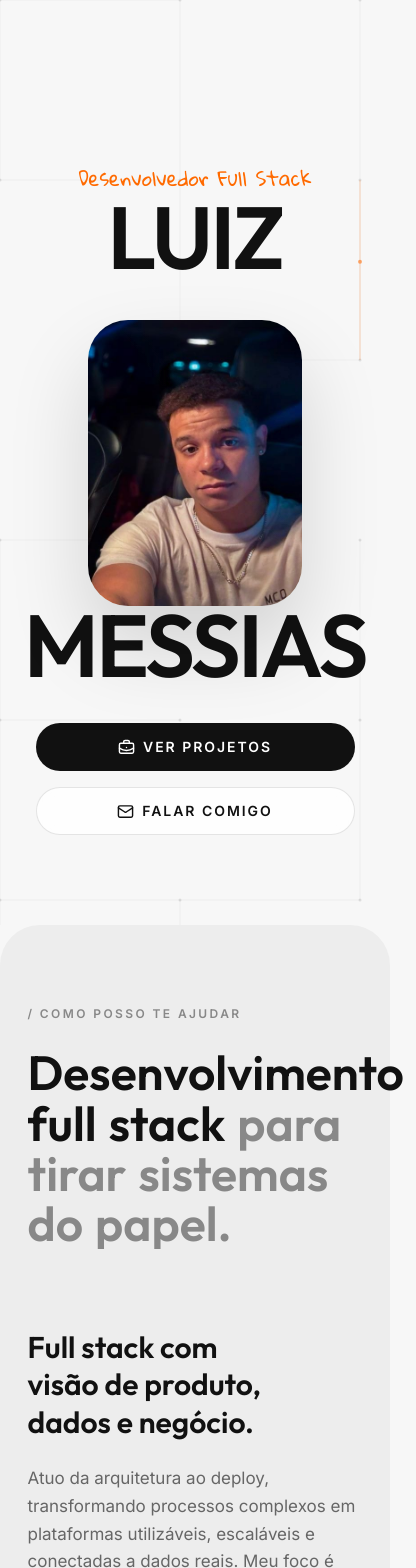
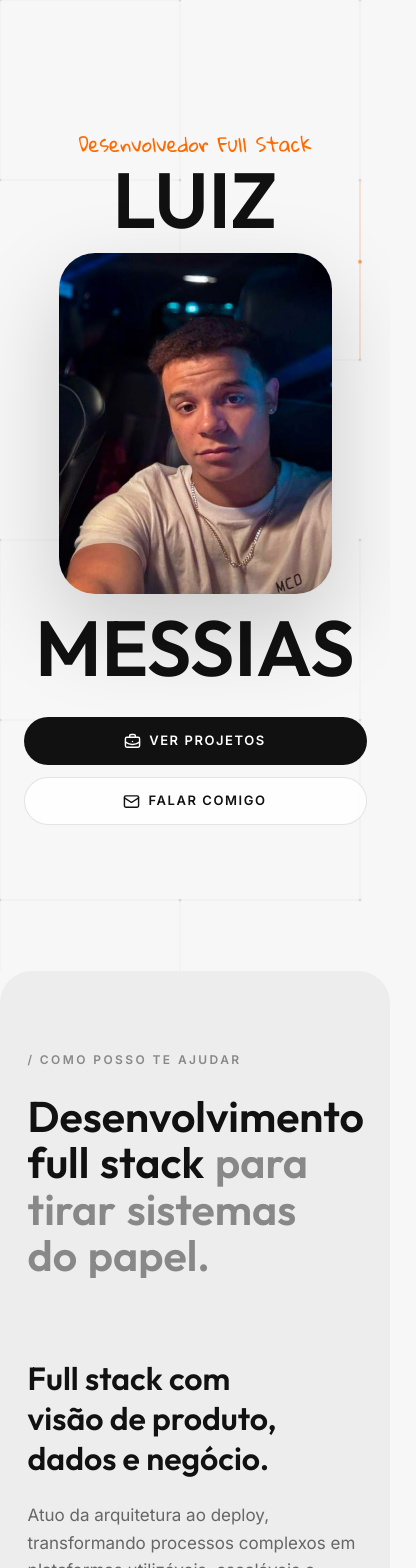
Before and after one commit to luizmessiaass/portif-lio, a Next.js app: page / in a window 390 px wide. Shown: the top 1568 px of the page, 416 px wide, since content can reach past the window. Built offline with nearby package versions, Linux system fonts and the light colour scheme.

Commit message:
Improve portfolio responsiveness

```diff
--- a/eslint.config.mjs
+++ b/eslint.config.mjs
@@ -12,6 +12,7 @@ const eslintConfig = defineConfig([
     "out/**",
     "build/**",
     "next-env.d.ts",
+    ".codex-tmp/**",
     "pw_audit.mjs",
   ]),
 ]);
--- a/src/app/globals.css
+++ b/src/app/globals.css
@@ -16,7 +16,16 @@
   *, *::before, *::after { box-sizing: border-box; margin: 0; padding: 0; }
 }
 
-html { -webkit-font-smoothing: antialiased; }
+html {
+  width: 100%;
+  max-width: 100%;
+  overflow-x: hidden;
+  -webkit-font-smoothing: antialiased;
+}
+
+@supports (overflow: clip) {
+  html { overflow-x: clip; }
+}
 
 /* Global custom selection */
 ::selection {
@@ -31,7 +40,32 @@ body {
   font-size: 16px;
   letter-spacing: 0;
   line-height: 1.5;
+  width: 100%;
+  max-width: 100%;
   overflow-x: hidden;
+  overscroll-behavior-x: none;
+  text-rendering: optimizeLegibility;
+}
+
+@supports (overflow: clip) {
+  body { overflow-x: clip; }
+}
+
+main, section, header, footer {
+  max-width: 100%;
+}
+
+img, svg, canvas, video {
+  max-width: 100%;
+}
+
+.hide-scrollbar {
+  -ms-overflow-style: none;
+  scrollbar-width: none;
+}
+
+.hide-scrollbar::-webkit-scrollbar {
+  display: none;
 }
 
 /* Hide standard cursor on desktop — custom GSAP cursor takes over */
--- a/src/components/Navbar.tsx
+++ b/src/components/Navbar.tsx
@@ -46,7 +46,7 @@ export function Navbar() {
 
   const navLinks = [
     { name: "Início", href: "/#hero" },
-    { name: "Full Stack", href: "/#about" },
+    { name: "Sobre", href: "/#about" },
     { name: "Projetos", href: "/projetos" },
     { name: "Contato", href: "/#contact" },
   ];
@@ -64,7 +64,7 @@ export function Navbar() {
 
       <nav
         data-cursor="hover"
-        className={`fixed bottom-8 left-2 right-2 z-[9999] translate-x-0 backdrop-blur-xl rounded-full p-2 shadow-2xl flex items-center justify-center gap-1 transition-all duration-500 hover:scale-[1.02] sm:left-1/2 sm:right-auto sm:-translate-x-1/2 sm:gap-4 ${
+        className={`fixed bottom-5 left-2 right-2 z-[9999] max-w-[calc(100vw-1rem)] translate-x-0 overflow-hidden rounded-full p-1.5 shadow-2xl backdrop-blur-xl transition-all duration-500 sm:bottom-8 sm:left-1/2 sm:right-auto sm:-translate-x-1/2 sm:p-2 sm:hover:scale-[1.02] ${
           scrolled
             ? "bg-[#111]/90 border border-white/10"
             : "bg-[#111]/70 border border-white/15"
@@ -74,32 +74,34 @@ export function Navbar() {
             : "pointer-events-none opacity-0 translate-y-5"
         }`}
       >
-        <div className="pl-4 text-[#888] text-xs font-general tabular-nums whitespace-nowrap hidden sm:block tracking-widest">
+        <div className="flex min-w-0 items-center justify-center gap-0.5 sm:gap-4">
+          <div className="hidden whitespace-nowrap pl-4 font-general text-xs tabular-nums tracking-widest text-[#888] sm:block">
             {time || "00:00:00"} SP
           </div>
 
-        <div className="w-[1px] h-4 bg-white/10 hidden sm:block" />
+          <div className="hidden h-4 w-[1px] bg-white/10 sm:block" />
 
-        <div className="flex items-center gap-1">
+          <div className="flex min-w-0 items-center gap-0.5 sm:gap-1">
             {navLinks.map((link) => (
               <Link
                 key={link.name}
                 href={link.href}
-              className="px-3 py-3 sm:px-5 sm:py-2.5 text-[13px] font-general font-medium rounded-full text-white transition-all duration-300 hover:bg-white/5 hover:text-[#ff4d00] min-h-[44px] flex items-center"
+                className="flex min-h-[42px] min-w-0 items-center rounded-full px-2.5 font-general text-[12px] font-medium text-white transition-all duration-300 hover:bg-white/5 hover:text-[#ff4d00] sm:min-h-[44px] sm:px-5 sm:py-2.5 sm:text-[13px]"
               >
                 {link.name}
               </Link>
             ))}
           </div>
 
-        <div className="w-[1px] h-4 bg-white/10" />
+          <div className="h-4 w-[1px] shrink-0 bg-white/10" />
 
           <button
             onClick={handleCopyEmail}
-          className="px-4 py-3 sm:px-5 sm:py-2.5 text-[13px] font-general font-medium rounded-full text-black bg-white transition-all duration-300 hover:bg-[#ff4d00] hover:text-white min-h-[44px]"
+            className="min-h-[42px] shrink-0 rounded-full bg-white px-3 font-general text-[12px] font-medium text-black transition-all duration-300 hover:bg-[#ff4d00] hover:text-white sm:min-h-[44px] sm:px-5 sm:py-2.5 sm:text-[13px]"
           >
             Email
           </button>
+        </div>
       </nav>
     </>
   );
--- a/src/sections/About.tsx
+++ b/src/sections/About.tsx
@@ -58,12 +58,12 @@ export function About() {
   const h2Words2 = ["para", "tirar", "sistemas", "do", "papel."];
 
   return (
-    <section id="about" className="relative w-full rounded-[40px] bg-[#ededed] px-[5vw] py-20 sm:py-32 sm:rounded-[60px]" ref={containerRef}>
+    <section id="about" className="relative w-full overflow-x-clip rounded-[32px] bg-[#ededed] px-[clamp(1rem,5vw,5rem)] py-20 sm:rounded-[60px] sm:py-32" ref={containerRef}>
       <div className="about-header relative z-0 mx-auto mb-10 sm:mb-16 flex w-full max-w-[1300px] flex-col items-start px-2 sm:px-6">
         <span className="about-label mb-6 block font-general text-[12px] font-semibold uppercase tracking-[0.2em] text-[#888]">
           / Como posso te ajudar
         </span>
-        <h2 className="max-w-[920px] overflow-hidden font-clash text-5xl font-semibold leading-[1.05] tracking-normal text-[var(--color-dark)] text-balance sm:text-6xl lg:text-7xl">
+        <h2 className="max-w-[920px] overflow-hidden font-clash text-[clamp(2.55rem,11vw,4rem)] font-semibold leading-[1.08] tracking-normal text-[var(--color-dark)] text-balance sm:text-6xl lg:text-7xl">
           {h2Words1.map((word) => (
             <span key={word} className="about-h2-word mr-[0.25em] inline-block">
               {word}
@@ -82,7 +82,7 @@ export function About() {
       <div className="mx-auto flex w-full max-w-[1300px] flex-col gap-10 px-2 pt-10 sm:px-6 lg:flex-row lg:gap-20">
         <div className="about-left relative w-full lg:w-[35%]">
           <div className="flex flex-col gap-6 lg:sticky lg:top-40">
-            <h3 className="about-h3 font-clash text-3xl font-semibold leading-tight tracking-normal text-[var(--color-dark)] text-balance md:text-5xl">
+            <h3 className="about-h3 font-clash text-[clamp(2rem,8vw,3rem)] font-semibold leading-tight tracking-normal text-[var(--color-dark)] text-balance md:text-5xl">
               Full stack com visão de produto, dados e negócio.
             </h3>
             <p className="about-body max-w-[460px] font-general text-[17px] leading-relaxed text-[#666] text-pretty sm:text-lg">
@@ -96,12 +96,12 @@ export function About() {
           </div>
         </div>
 
-        <div className="flex w-full snap-x snap-mandatory gap-6 overflow-x-auto pb-12 lg:w-[65%] lg:flex-col lg:gap-8 lg:overflow-visible lg:pb-[10vh] hide-scrollbar -mx-[5vw] px-[5vw] lg:mx-0 lg:px-0">
+        <div className="-mx-[5vw] flex w-auto max-w-[100vw] snap-x snap-mandatory gap-4 overflow-x-auto overscroll-x-contain px-[5vw] pb-12 lg:mx-0 lg:w-[65%] lg:max-w-none lg:flex-col lg:gap-8 lg:overflow-visible lg:px-0 lg:pb-[10vh] hide-scrollbar">
           {capabilities.map((service, index) => (
             <div
               key={service.id}
               data-cursor="hover"
-              className="service-card flex min-h-[42vh] w-[85vw] shrink-0 snap-center flex-col justify-between overflow-hidden rounded-[32px] border border-black/5 bg-white p-8 shadow-[0_20px_50px_rgba(0,0,0,0.06)] transition-all duration-500 sm:w-[60vw] sm:p-12 lg:sticky lg:w-full lg:min-h-[38vh]"
+              className="service-card flex min-h-[420px] w-[84vw] shrink-0 snap-center flex-col justify-between overflow-hidden rounded-[28px] border border-black/5 bg-white p-6 shadow-[0_20px_50px_rgba(0,0,0,0.06)] transition-all duration-500 sm:w-[60vw] sm:p-12 lg:sticky lg:w-full lg:min-h-[38vh]"
               style={{
                 top: `calc(15vh + ${index * 40}px)`,
                 zIndex: index + 1,
@@ -112,10 +112,10 @@ export function About() {
                   {service.accent}
                 </span>
                 <div className="flex flex-wrap items-baseline gap-x-3 gap-y-1">
-                  <span className="font-clash text-4xl font-medium tracking-normal text-[var(--color-dark)] sm:text-5xl">
+                  <span className="font-clash text-[clamp(2rem,9vw,3rem)] font-medium tracking-normal text-[var(--color-dark)] sm:text-5xl">
                     {service.id}
                   </span>
-                  <h3 className="break-words font-clash text-4xl font-semibold leading-tight tracking-normal text-[var(--color-dark)] sm:text-5xl">
+                  <h3 className="break-words font-clash text-[clamp(2rem,9vw,3rem)] font-semibold leading-tight tracking-normal text-[var(--color-dark)] sm:text-5xl">
                     {service.title}
                   </h3>
                 </div>
--- a/src/sections/Contact.tsx
+++ b/src/sections/Contact.tsx
@@ -66,7 +66,7 @@ export function Contact() {
   }, []);
 
   return (
-    <section ref={containerRef} id="contact" className="relative w-full px-[5vw] pt-20 sm:pt-32 pb-10 bg-[#111] rounded-t-[40px] sm:rounded-t-[60px] flex flex-col items-center text-white mt-10 sm:mt-20">
+    <section ref={containerRef} id="contact" className="relative mt-10 flex w-full flex-col items-center overflow-x-clip rounded-t-[32px] bg-[#111] px-[clamp(1rem,5vw,5rem)] pb-28 pt-20 text-white sm:mt-20 sm:rounded-t-[60px] sm:pb-10 sm:pt-32">
 
       <div className="w-full max-w-[1300px] h-[1px] bg-white/10 mb-12 sm:mb-20" />
 
@@ -77,7 +77,7 @@ export function Contact() {
 
         <h2
           ref={textRef}
-          className="font-clash font-semibold text-[clamp(3.5rem,8vw,8.5rem)] leading-[0.9] text-white tracking-[-0.03em] mb-12 hover:text-[#ff6a00] transition-colors duration-500 cursor-pointer text-balance"
+          className="mb-12 cursor-pointer font-clash text-[clamp(2.8rem,13vw,8.5rem)] font-semibold leading-[0.94] tracking-normal text-white transition-colors duration-500 hover:text-[#ff6a00] text-balance sm:text-[clamp(4rem,8vw,8.5rem)]"
         >
           Precisa tirar um sistema do papel?
         </h2>
@@ -86,7 +86,7 @@ export function Contact() {
           ref={btnRef}
           data-cursor="hover"
           href="mailto:Luiz.messiaass@gmail.com"
-          className="group relative inline-flex items-center justify-center px-12 py-6 rounded-full bg-white text-[#111] font-general font-semibold text-xl overflow-hidden shadow-2xl"
+          className="group relative inline-flex min-h-[56px] w-full max-w-[25rem] items-center justify-center overflow-hidden rounded-full bg-white px-6 py-5 text-center font-general text-base font-semibold text-[#111] shadow-2xl sm:w-auto sm:max-w-none sm:px-12 sm:py-6 sm:text-xl"
         >
           <div className="absolute inset-0 bg-[#ff6a00] transition-transform duration-500 transform translate-y-[101%] group-hover:translate-y-0" />
           <span className="relative z-10 group-hover:text-white transition-colors duration-300">
--- a/src/sections/Hero.tsx
+++ b/src/sections/Hero.tsx
@@ -17,6 +17,7 @@ export function Hero() {
 
     const ctx = gsap.context(() => {
       const introDelay = isMobile ? 1.05 : 0.35;
+      const imageExitX = isMobile ? "68vw" : "48vw";
 
       gsap.fromTo(
         ".hero-image-pill",
@@ -44,22 +45,29 @@ export function Hero() {
         }
       );
 
-      if (isMobile) {
-        gsap.to(".hero-image-pill", {
-          y: -18,
+      gsap.fromTo(
+        ".hero-image-pill",
+        { x: 0, autoAlpha: 1, scale: 1 },
+        {
+          x: imageExitX,
+          autoAlpha: 0,
+          scale: isMobile ? 0.92 : 0.9,
+          rotate: isMobile ? 2 : 4,
           ease: "none",
+          immediateRender: false,
           scrollTrigger: {
             trigger: containerRef.current,
             start: "top top",
-            end: "bottom top",
-            scrub: 0.45,
+            end: isMobile ? "65% top" : "bottom top",
+            scrub: 0.7,
           },
-        });
-        return;
         }
+      );
+
+      if (isMobile) return;
 
       gsap.to(".text-left-part", {
-        y: "-15vh",
+        y: "-9vh",
         ease: "none",
         scrollTrigger: {
           trigger: containerRef.current,
@@ -70,19 +78,7 @@ export function Hero() {
       });
 
       gsap.to(".text-right-part", {
-        y: "-25vh",
-        ease: "none",
-        scrollTrigger: {
-          trigger: containerRef.current,
-          start: "top top",
-          end: "bottom top",
-          scrub: true,
-        },
-      });
-
-      gsap.to(".hero-image-pill", {
-        y: "5vh",
-        scale: 1.05,
+        y: "-14vh",
         ease: "none",
         scrollTrigger: {
           trigger: containerRef.current,
@@ -100,19 +96,19 @@ export function Hero() {
     <section
       ref={containerRef}
       id="hero"
-      className="relative flex min-h-[100svh] w-full flex-col justify-center overflow-hidden bg-[var(--color-bg)] px-[5vw] pb-12 pt-24 sm:pb-32 sm:pt-28 sm:min-h-[840px] lg:h-[112vh] lg:min-h-[900px]"
+      className="relative flex min-h-[100svh] w-full flex-col justify-center overflow-hidden overflow-x-clip bg-[var(--color-bg)] px-[clamp(1rem,5vw,5rem)] pb-28 pt-24 sm:min-h-[820px] sm:pb-32 sm:pt-28 lg:h-[108svh] lg:min-h-[840px] lg:pb-16 lg:pt-16"
     >
       <div className="absolute inset-0 z-0 bg-mesh mix-blend-overlay opacity-50 pointer-events-none" />
       <CircuitCanvas />
 
-      <div className="relative z-30 flex w-full flex-col items-center gap-6 pt-[8vh] pb-[5vh] lg:static lg:block">
+      <div className="relative z-30 mx-auto flex w-full max-w-[1500px] flex-col items-center justify-center gap-5 py-[4vh] lg:block lg:min-h-[760px] lg:py-0">
 
         {/* LUIZ */}
-        <div className="text-left-part w-full text-center lg:absolute lg:inset-x-[5vw] lg:top-[14vh] lg:w-auto lg:text-left">
+        <div className="text-left-part relative z-10 w-full max-w-full text-center lg:absolute lg:left-0 lg:top-[15%] lg:w-[58%] lg:text-left">
           <span className="mb-2 block font-gloria text-xl tracking-normal text-[var(--color-accent-orange)] sm:mb-3 sm:text-2xl">
             {profile.role}
           </span>
-          <h1 className="font-clash text-[clamp(5.5rem,18vw,8rem)] font-extrabold uppercase leading-[0.85] tracking-[-0.03em] text-[var(--color-dark)] lg:text-[13rem] xl:text-[16rem]">
+          <h1 className="max-w-full font-clash text-[clamp(4.2rem,20vw,8rem)] font-extrabold uppercase leading-[0.86] tracking-normal text-[var(--color-dark)] sm:text-[clamp(5.4rem,17vw,9rem)] lg:text-[clamp(8rem,14vw,14rem)]">
             Luiz
           </h1>
         </div>
@@ -120,33 +116,35 @@ export function Hero() {
         {/* IMAGE */}
         <div
           data-cursor="hover"
-          className="hero-image-pill relative z-20 aspect-[3/4] w-[55vw] max-w-[280px] isolate overflow-hidden rounded-[40px] shadow-[0_40px_80px_rgba(0,0,0,0.15)] ring-1 ring-inset ring-white/10 lg:absolute lg:left-1/2 lg:top-[46%] lg:w-[28vw] lg:max-w-[400px] lg:-translate-x-1/2 lg:-translate-y-1/2 lg:rounded-[56px]"
+          className="hero-image-anchor relative z-30 aspect-[4/5] w-[min(70vw,320px)] max-w-full lg:absolute lg:left-1/2 lg:top-[50%] lg:w-[min(32vw,480px)] lg:-translate-x-1/2 lg:-translate-y-1/2"
         >
+          <div className="hero-image-pill relative h-full w-full isolate overflow-hidden rounded-[36px] shadow-[0_34px_90px_rgba(0,0,0,0.18)] ring-1 ring-inset ring-white/15 sm:rounded-[44px] lg:rounded-[56px]">
             <div className="absolute inset-0 z-10 bg-gradient-to-tr from-black/10 via-transparent to-white/5 mix-blend-overlay pointer-events-none" />
             <Image
-            src="/profile.jpg"
+              src="/profile-enhanced.jpg"
               alt="Luiz Messias"
               fill
-            sizes="(max-width: 640px) 55vw, (max-width: 1024px) 28vw, 400px"
-            quality={95}
-            className="object-cover object-center transition-transform duration-[1.5s] ease-[cubic-bezier(0.16,1,0.3,1)] hover:scale-110"
+              sizes="(max-width: 640px) 70vw, (max-width: 1024px) 320px, 480px"
+              quality={100}
+              className="object-cover object-[54%_44%] transition-transform duration-[1.5s] ease-[cubic-bezier(0.16,1,0.3,1)] hover:scale-[1.04]"
               priority
             />
           </div>
+        </div>
 
         {/* MESSIAS */}
-        <div className="text-right-part w-full text-center lg:absolute lg:inset-x-[5vw] lg:top-[14vh] lg:w-auto lg:text-right lg:mt-[42vh]">
-          <p className="font-clash text-[clamp(5.5rem,18vw,8rem)] font-extrabold uppercase leading-[0.85] tracking-[-0.03em] text-[var(--color-dark)] lg:text-[13rem] xl:text-[16rem]">
+        <div className="text-right-part relative z-10 w-full max-w-full text-center lg:absolute lg:bottom-[1.5%] lg:right-0 lg:w-full lg:text-center xl:bottom-[-11%] 2xl:bottom-[-14%]">
+          <p className="max-w-full font-clash text-[clamp(4.2rem,20vw,8rem)] font-extrabold uppercase leading-[0.86] tracking-normal text-[var(--color-dark)] sm:text-[clamp(5.4rem,17vw,9rem)] lg:text-[clamp(8rem,14vw,14rem)]">
             Messias
           </p>
         </div>
 
         {/* BUTTONS */}
-        <div className="hero-copy mt-4 flex w-full flex-col items-center gap-4 px-4 lg:absolute lg:right-[5vw] lg:top-24 lg:mt-0 lg:w-auto lg:flex-row lg:gap-3 lg:px-0">
+        <div className="hero-copy mt-4 flex w-full max-w-[25rem] flex-col items-center gap-3 px-1 lg:absolute lg:right-0 lg:top-10 lg:mt-0 lg:w-auto lg:max-w-none lg:flex-row lg:gap-3 lg:px-0">
           <Link
             href="/projetos"
             data-cursor="hover"
-            className="inline-flex min-h-[48px] w-full items-center justify-center gap-2 rounded-full bg-[#111] px-6 font-general text-sm font-semibold uppercase tracking-[0.14em] text-white transition-colors hover:bg-[#ff6a00] lg:w-auto lg:px-5"
+            className="inline-flex min-h-[48px] w-full items-center justify-center gap-2 rounded-full bg-[#111] px-5 text-center font-general text-[13px] font-semibold uppercase tracking-[0.12em] text-white transition-colors hover:bg-[#ff6a00] sm:text-sm lg:w-auto lg:px-5"
           >
             <BriefcaseBusiness size={17} />
             Ver projetos
@@ -154,7 +152,7 @@ export function Hero() {
           <Link
             href="#contact"
             data-cursor="hover"
-            className="inline-flex min-h-[48px] w-full items-center justify-center gap-2 rounded-full border border-black/10 bg-white/80 px-6 font-general text-sm font-semibold uppercase tracking-[0.14em] text-[#111] backdrop-blur transition-colors hover:border-[#ff6a00] hover:text-[#ff6a00] lg:w-auto lg:px-5"
+            className="inline-flex min-h-[48px] w-full items-center justify-center gap-2 rounded-full border border-black/10 bg-white/80 px-5 text-center font-general text-[13px] font-semibold uppercase tracking-[0.12em] text-[#111] backdrop-blur transition-colors hover:border-[#ff6a00] hover:text-[#ff6a00] sm:text-sm lg:w-auto lg:px-5"
           >
             <Mail size={17} />
             Falar comigo
--- a/src/sections/Projects.tsx
+++ b/src/sections/Projects.tsx
@@ -57,13 +57,13 @@ export function Projects() {
   }, []);
 
   return (
-    <section id="projects" className="relative w-full px-[5vw] py-20 sm:py-32 bg-transparent" ref={containerRef}>
+    <section id="projects" className="relative w-full overflow-x-clip bg-transparent px-[clamp(1rem,5vw,5rem)] py-20 sm:py-32" ref={containerRef}>
       <div className="projects-header max-w-[1300px] mx-auto w-full mb-12 sm:mb-20 relative z-0 flex flex-col sm:flex-row justify-between items-start sm:items-end gap-10 px-2 sm:px-6">
         <div className="flex flex-col gap-4 max-w-[640px]">
           <span className="projects-label text-[12px] uppercase tracking-[0.2em] font-semibold text-[#888] font-general">
             / Cases full stack
           </span>
-          <h2 className="projects-h2 font-clash font-semibold text-[clamp(2.5rem,5vw,4.5rem)] leading-[1.05] text-[var(--color-dark)] tracking-[-0.03em] text-balance">
+          <h2 className="projects-h2 font-clash text-[clamp(2.4rem,10vw,4.5rem)] font-semibold leading-[1.06] tracking-normal text-[var(--color-dark)] text-balance sm:text-[clamp(3.2rem,5vw,4.5rem)]">
             Sistemas que já <span className="text-[#888]">tirei do papel</span>
           </h2>
           <p className="projects-body font-general text-[17px] text-[#666] leading-relaxed mt-2 text-pretty">
@@ -89,7 +89,7 @@ export function Projects() {
             href={`/projetos/${project.slug}`}
             key={project.id}
             data-cursor="hover"
-            className="project-item group flex min-h-[520px] flex-col rounded-[32px] border border-black/5 bg-white p-4 shadow-[0_20px_50px_rgba(0,0,0,0.05)] transition-all duration-500 hover:-translate-y-2 hover:shadow-[0_35px_80px_rgba(0,0,0,0.12)]"
+            className="project-item group flex min-h-[500px] flex-col rounded-[28px] border border-black/5 bg-white p-3 shadow-[0_20px_50px_rgba(0,0,0,0.05)] transition-all duration-500 hover:-translate-y-2 hover:shadow-[0_35px_80px_rgba(0,0,0,0.12)] sm:p-4 lg:min-h-[520px]"
           >
             <div className={`relative mb-6 aspect-[1850/872] overflow-hidden rounded-[24px] bg-gradient-to-br ${project.tone}`}>
               {project.coverImage ? (
@@ -116,14 +116,14 @@ export function Projects() {
               <span className="absolute left-6 top-6 rounded-full bg-black/45 px-3 py-1.5 font-general text-[11px] font-semibold uppercase tracking-[0.18em] text-white/80 backdrop-blur">
                 {project.shortCategory}
               </span>
-              <span className="absolute bottom-6 left-6 right-6 font-clash text-4xl font-semibold leading-none tracking-normal text-white">
+              <span className="absolute bottom-6 left-5 right-5 font-clash text-3xl font-semibold leading-none tracking-normal text-white sm:left-6 sm:right-6 sm:text-4xl">
                 {project.title}
               </span>
             </div>
 
             <div className="flex flex-1 flex-col px-2 pb-2">
               <div className="mb-5 flex items-start justify-between gap-4">
-                <h3 className="font-clash text-3xl font-semibold tracking-[-0.01em] text-[var(--color-dark)] transition-colors duration-300 group-hover:text-[#ff6a00]">
+                <h3 className="font-clash text-[clamp(1.75rem,7vw,3rem)] font-semibold leading-tight tracking-normal text-[var(--color-dark)] transition-colors duration-300 group-hover:text-[#ff6a00] sm:text-3xl">
                   {project.title}
                 </h3>
                 <span className="text-3xl leading-none text-[#ff6a00] opacity-0 transition-all duration-500 group-hover:opacity-100">
```
Also changed, not shown: src/app/projetos/[slug]/page.tsx (+12 -12 lines), src/sections/ProjectsArchive.tsx (+7 -7 lines), public/profile-enhanced.jpg (added). Lines whose indentation alone changed are shown as unchanged.
